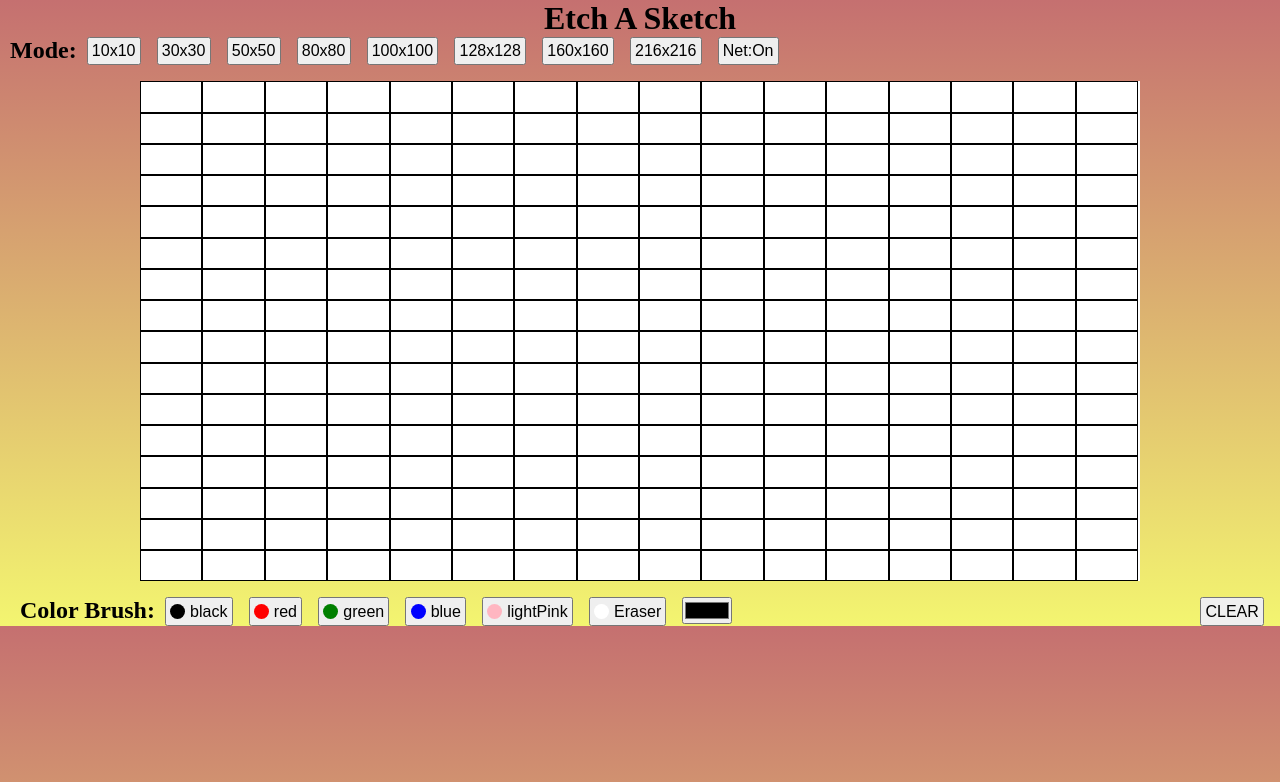
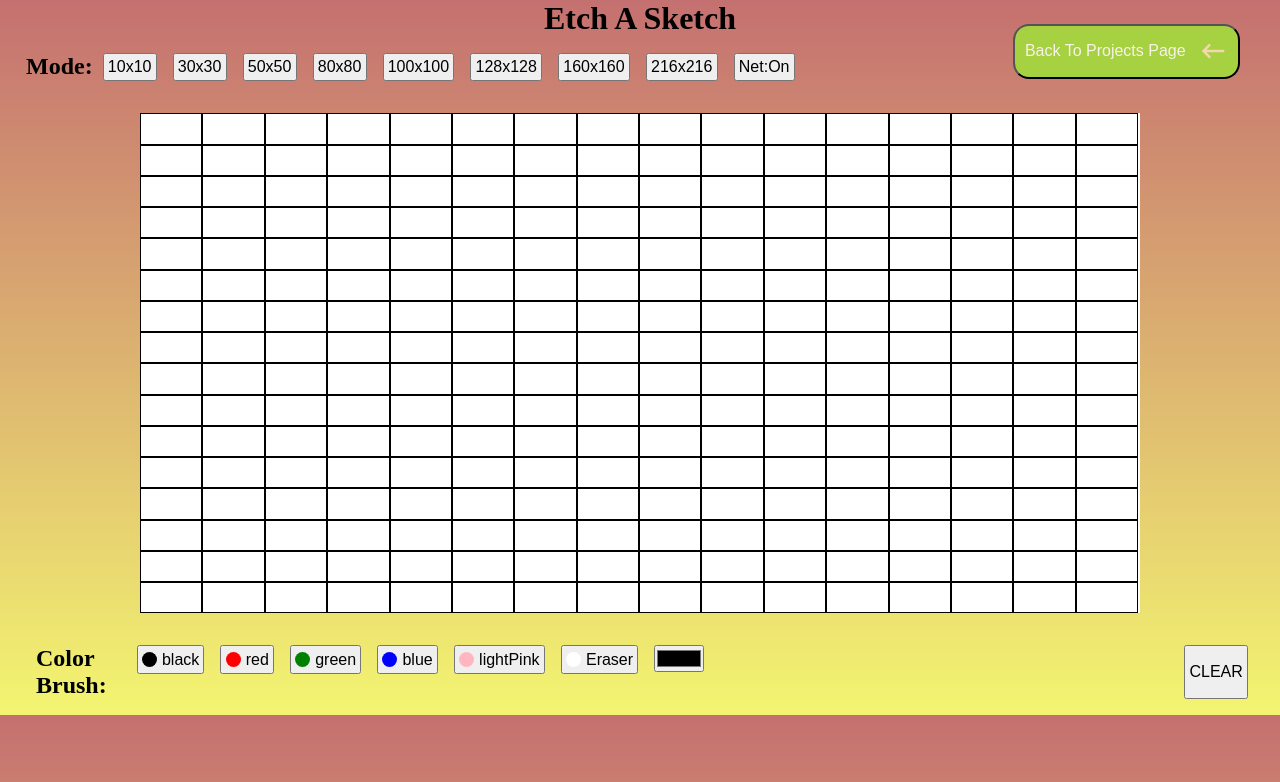
Before and after one commit to BenerdAndrian/EchASketch, a plain HTML site: page index.html in a window 1280 px wide. Drawn offline with Linux system fonts and the light colour scheme.

Commit message:
Adding button to return back to main page

```diff
--- a/index.html
+++ b/index.html
@@ -9,7 +9,10 @@
 <body>
     <div id="sktchGame">
         <h1>Etch A Sketch</h1>
-        <div style="display:flex;margin-left:10px">
+        <button style="padding:0.65rem;font-size:1rem;background-color:rgba(161, 224, 58, 0.86);color:rgb(248, 242, 232);margin:0.5rem;border-radius:1rem;position:absolute;top:1rem;right:2rem;cursor:pointer"><a style="display:flex; align-items: center;text-decoration: none; color:inherit;" href="https://benerdandrian.github.io/myPortfolio/">Back To Projects Page <svg style="width:30px;height:30px;fill:rgb(243, 216, 174);margin-left:0.75rem" xmlns="http://www.w3.org/2000/svg" viewBox="0 0 24 24"><title>keyboard-backspace</title><path d="M21,11H6.83L10.41,7.41L9,6L3,12L9,18L10.41,16.58L6.83,13H21V11Z" /></svg></a>
+
+        </button>
+        <div style="display:flex;margin-left:10px;padding:1rem;">
             <h2>Mode: </h2>
             <ul id="modeSketch">
                 <li><button class="mode">10x10</button></li>
@@ -28,7 +31,7 @@
         </div>
 
         <div style="display:flex;margin-left:10px;justify-content:space-between;">
-            <div style="display:flex;margin-left:10px;">
+            <div style="display:flex;margin-left:10px;padding:1rem">
                 <h2>Color Brush:</h2>
 
                 <ul id="colorBrush">
@@ -40,8 +43,9 @@
                  <li><button class="brush"><span style="background-color:white"></span>Eraser</button></li>
                  <li><input type="color" class="brushBoard"><span style="display:none" class="brush brushValue"></span></li>
                 </ul>
+                <button style="margin-left:30rem;padding:0.2rem;" id="clear">CLEAR</button>
             </div>
-              <button id="clear">CLEAR</button>
+
         </div>
 
 
```
